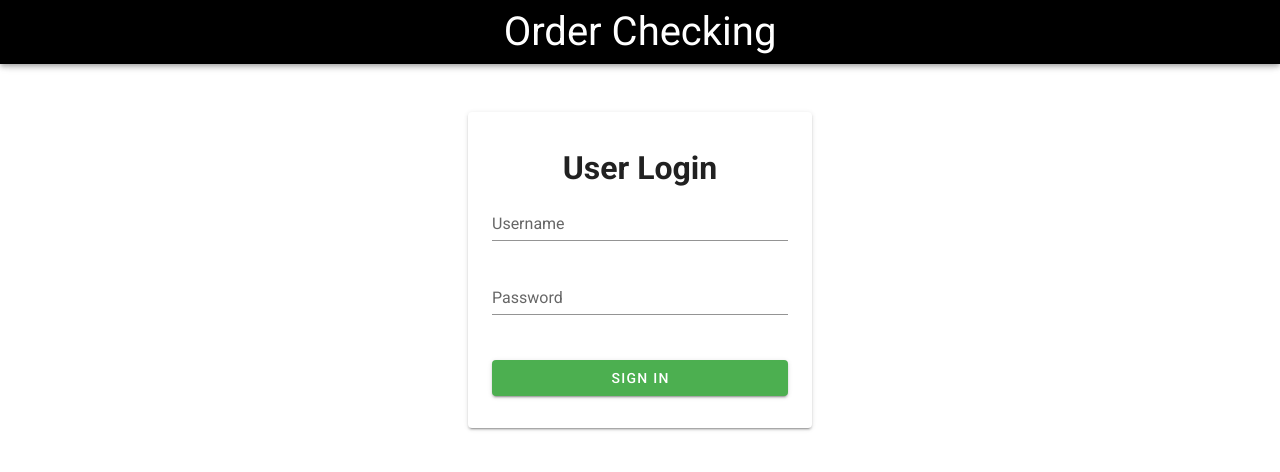
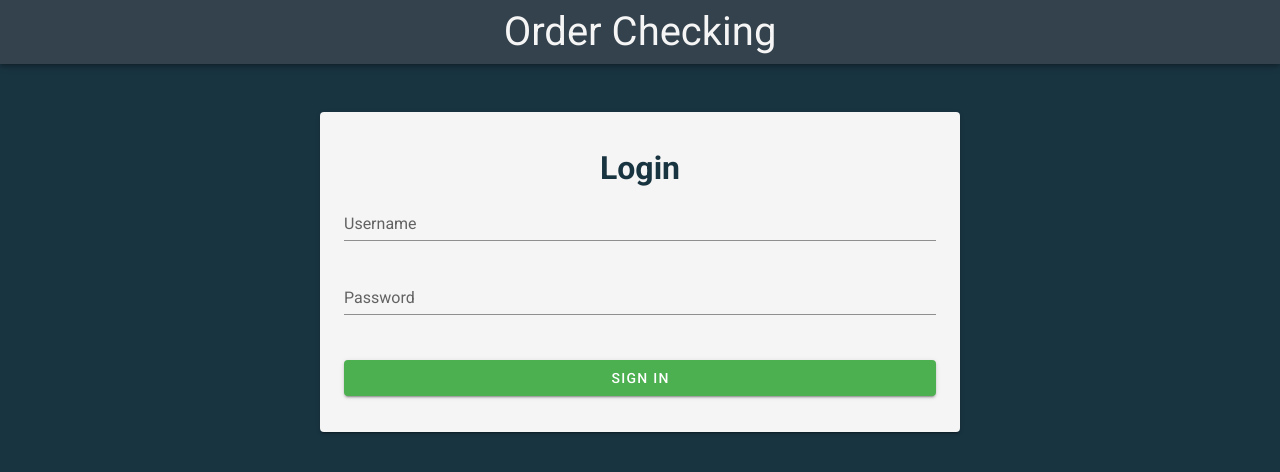
Before and after one commit to jnguye07/SoftwareEngineeringFE, a Vue app: page / in a window 1280 px wide. Shown: the top 472 px of the page. Built offline with nearby package versions, Linux system fonts and the light colour scheme.

Commit message:
Coloring and styling

```diff
--- a/src/App.vue
+++ b/src/App.vue
@@ -1,6 +1,5 @@
 <template>
-  <v-app>
-
+  <v-app  style="background-color: #193441;">
     <v-main>
       <LoginScreen></LoginScreen>
     </v-main>
@@ -18,8 +17,7 @@ export default {
   },
 
   data: () => ({
-    //Globally stored
-
+    // Globally stored data
   }),
 };
 </script>
--- a/src/components/loginScreen.vue
+++ b/src/components/loginScreen.vue
@@ -1,35 +1,41 @@
-<template >
-    <v-sheet class="bg-deep-purple pa-12" rounded>
-        <v-app-bar app color="black" dark>
-            <v-toolbar-title style="margin: 0 auto; font-size: 2.5rem;">
+<template>
+    <v-sheet class="pa-12" rounded style="background: #193441">
+        <v-app-bar app style="background-color: #34424D;" dark>
+            <v-toolbar-title style="margin: 0 auto; font-size: 2.5rem; color: #f5f5f5;">
                 Order Checking
             </v-toolbar-title>
-            <v-btn v-if="!showForm" @click="reset">Logout</v-btn>
+            <v-btn v-if="!showForm" @click="reset" color="error">
+                Logout
+            </v-btn>
         </v-app-bar>
 
-        <v-card v-if="showForm" class="mx-auto px-6 py-8" max-width="344">
+        <v-card v-if="showForm" class="mx-auto px-6 py-8" style="background-color: #f5f5f5;" width="40rem" height="20rem"
+            rounded>
             <v-form v-model="form" @submit.prevent="">
-                <h1 style="text-align: center;">User Login</h1>
-                <v-text-field v-model="email" :readonly="loading" class="mb-2" clearable label="Username"></v-text-field>
+                <h1 style="text-align: center; color: #193441;">Login</h1>
+                <v-text-field v-model="email" :readonly="loading" class="mb-2" clearable label="Username"
+                    style="color: #193441; background-color: #f5f5f5;"></v-text-field>
 
                 <v-text-field type="password" v-model="password" :readonly="loading" clearable label="Password"
-                    placeholder="Enter your password"></v-text-field>
+                    placeholder="Enter your password" style="color: #193441; background-color: #f5f5f5;"></v-text-field>
 
                 <br>
 
                 <v-btn @click="onSubmit" :disabled="!form" :loading="loading" block color="success" size="large"
-                    type="submit" variant="elevated">
+                    type="submit" variant="elevated" style="background-color: #193441;">
                     Sign In
                 </v-btn>
             </v-form>
         </v-card>
 
+
         <v-snackbar v-model="snackbar" :timeout="timeout" color="error">
             {{ errorMessage }}
         </v-snackbar>
 
-        <v-data-table v-if="!showForm" :headers="headers" :items="values" :items-per-page="5"
-            class="elevation-1"></v-data-table>
+        <v-data-table v-if="!showForm" :headers="headers" :items="values" :items-per-page="5" class="elevation-1"
+            style="background-color: #d1dbbd; color: #193441;"></v-data-table>
+
 
     </v-sheet>
 </template>
@@ -78,7 +84,7 @@ export default {
         },
         reset() {
             this.showForm = !this.showForm;
-            this.values.splice(0,this.values.length);
+            this.values.splice(0, this.values.length);
         },
         loadIn() {
             this.users.set("ivan", "pass123");
```
Also changed, not shown: src/components/dataTable.vue (deleted, +0 -19 lines).
